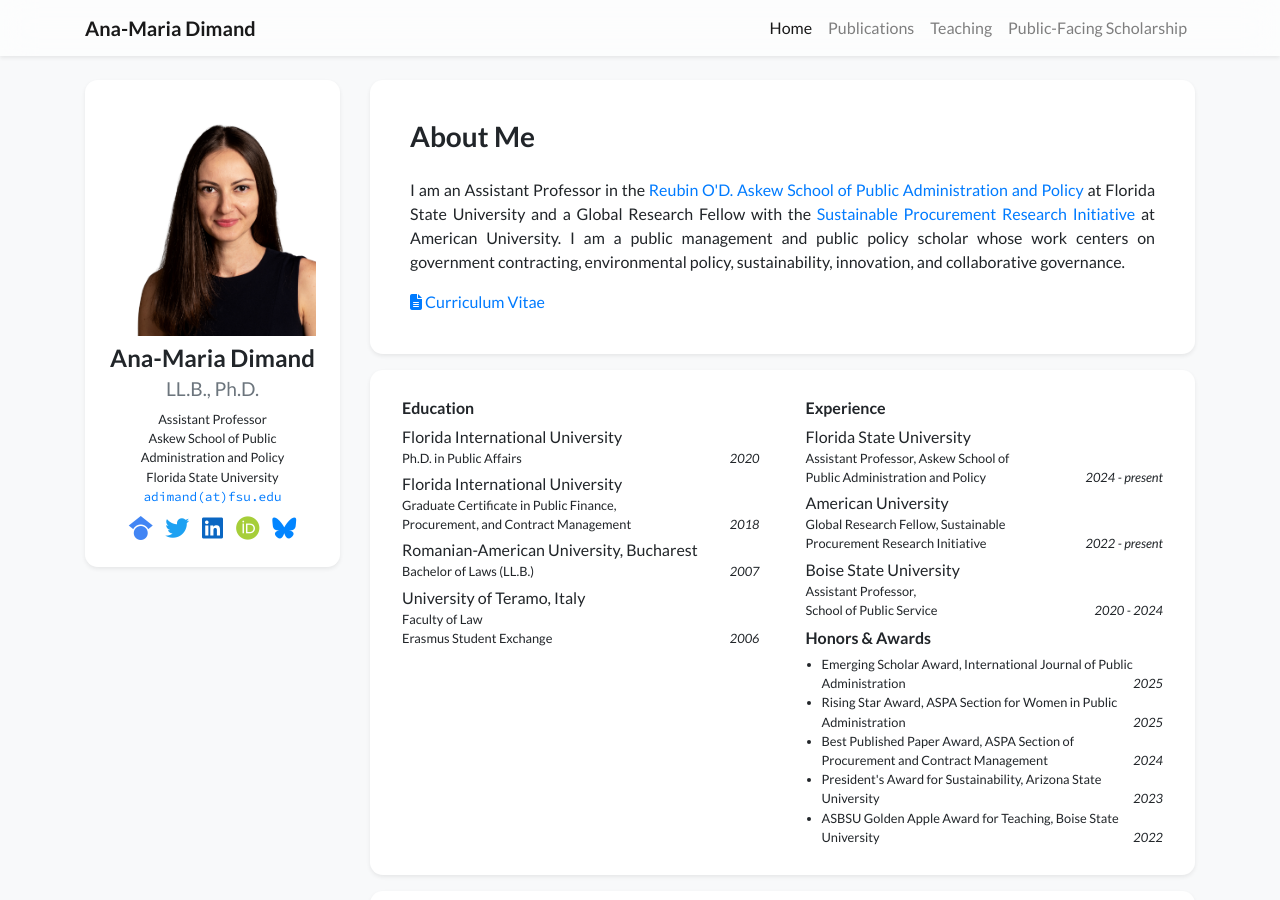
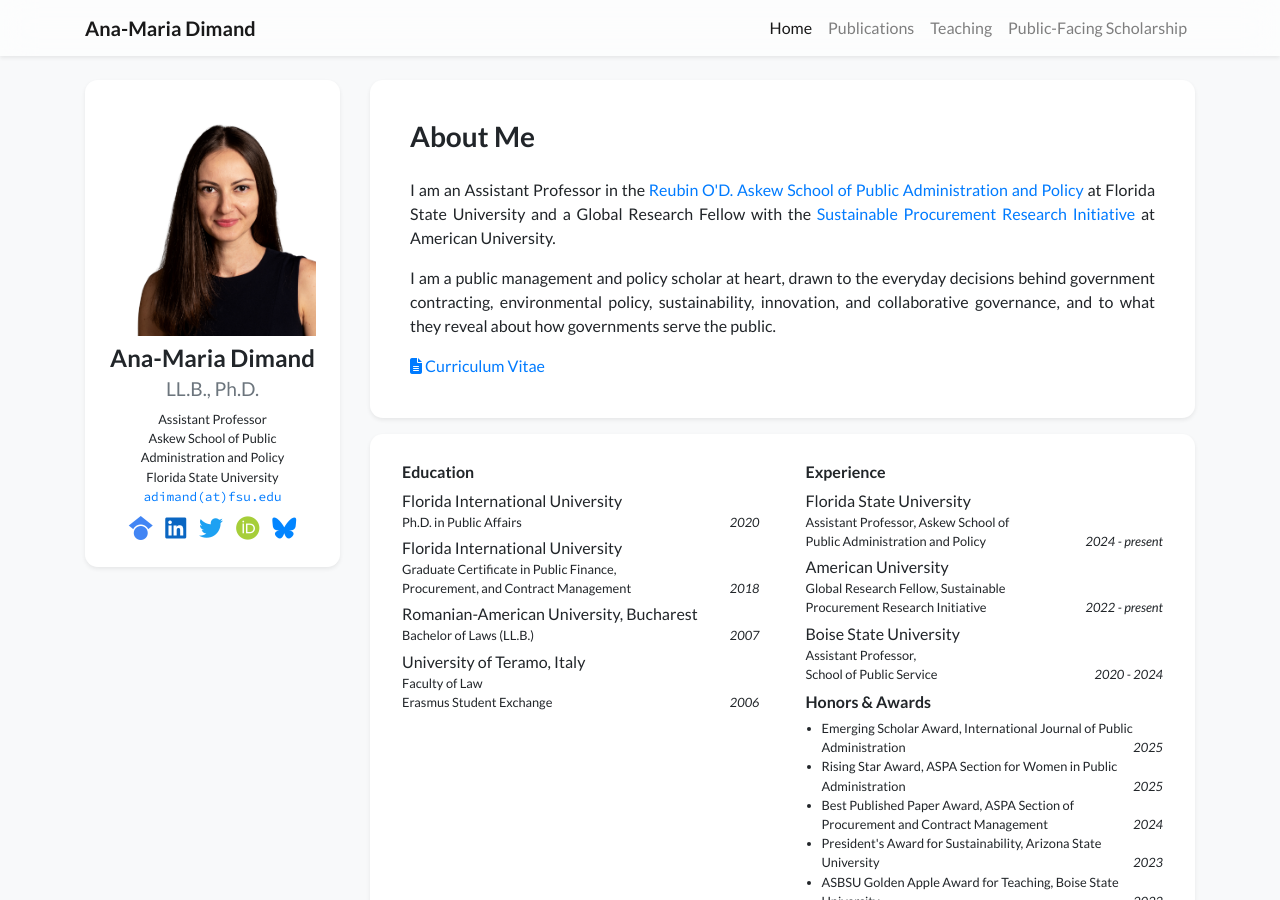
Before and after one commit to anamariadimand/anamariadimand.github.io, a Jekyll site: the page built from index.html, in a window 1280 px wide and 900 px high. Built offline with Jekyll 4.4.1, drawn with Linux system fonts in a browser that asks for light colours; nearby versions of some CDN libraries; a style sheet for code colours, icons or effects is not loaded.

Commit message:
Move LinkedIn after Google Scholar; make scholar line its own personable paragraph
Co-Authored-By: Claude Opus 4.8 <noreply@anthropic.com>

```diff
--- a/_data/profile.yml
+++ b/_data/profile.yml
@@ -23,9 +23,12 @@ short_bio: >-
     I am an Assistant Professor in the <a href="https://cosspp.fsu.edu/askew/" target="_blank">Reubin O'D. Askew
     School of Public Administration and Policy</a> at Florida State University and a Global Research Fellow with the
     <a href="https://kogod.american.edu/sustainable-procurement-research-initiative-people-and-partners" target="_blank">Sustainable
-    Procurement Research Initiative</a> at American University. I am a public management and public policy scholar
-    whose work centers on government contracting, environmental policy, sustainability, innovation, and collaborative
-    governance.
+    Procurement Research Initiative</a> at American University.
+  </p>
+  <p>
+    I am a public management and policy scholar at heart, drawn to the everyday decisions behind government
+    contracting, environmental policy, sustainability, innovation, and collaborative governance, and to what they
+    reveal about how governments serve the public.
   </p>
 
 portrait_url: /assets/images/photos/ana_headshot.png
--- a/_includes/widgets/profile_card_mini.html
+++ b/_includes/widgets/profile_card_mini.html
@@ -55,6 +55,12 @@
                         </a>
                         {% endif %}
 
+                        {% if site.data.profile.linkedin %}
+                        <a class="px-1 no-break" target="_blank" href="https://www.linkedin.com/in/{{ site.data.profile.linkedin }}">
+                            <i class="fab fa-linkedin"></i>
+                        </a>
+                        {% endif %}
+
                         {% if site.data.profile.github %}
                         <a class="px-1 no-break" target="_blank" href="https://github.com/{{ site.data.profile.github }}">
                             <i class="fab fa-github"></i>
@@ -70,12 +76,6 @@
                         {% if site.data.profile.twitter %}
                         <a class="px-1 no-break" target="_blank" href="https://twitter.com/{{ site.data.profile.twitter }}">
                             <i class="fab fa-twitter"></i>
-                        </a>
-                        {% endif %}
-
-                        {% if site.data.profile.linkedin %}
-                        <a class="px-1 no-break" target="_blank" href="https://www.linkedin.com/in/{{ site.data.profile.linkedin }}">
-                            <i class="fab fa-linkedin"></i>
                         </a>
                         {% endif %}
 
```
Also changed, not shown: _includes/widgets/profile_card.html (+6 -6 lines).
